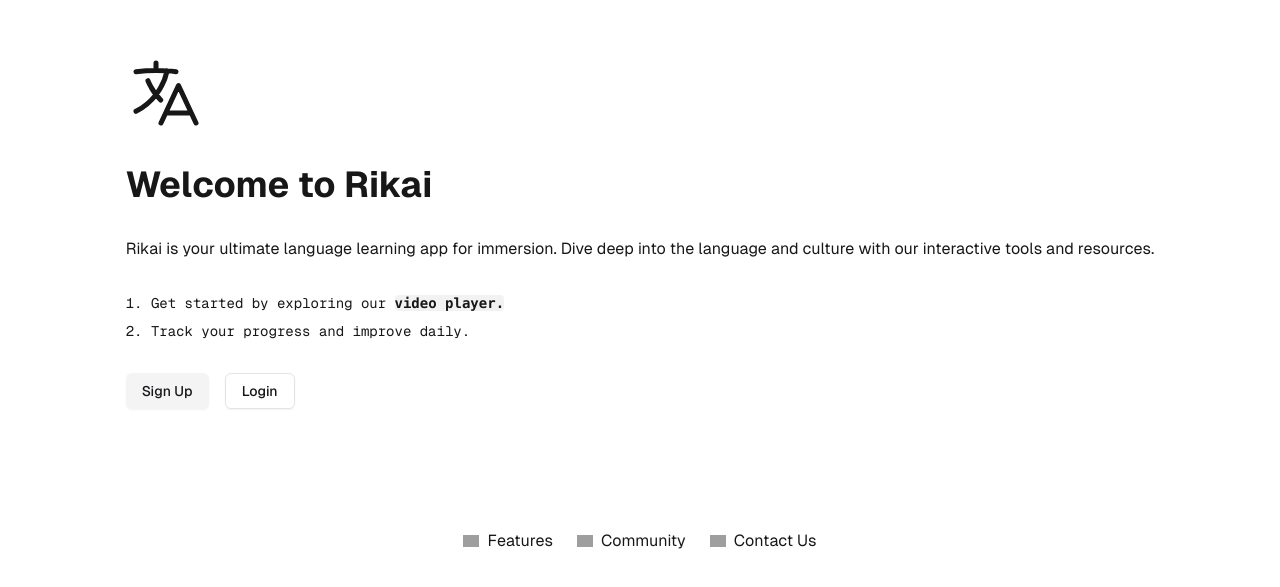
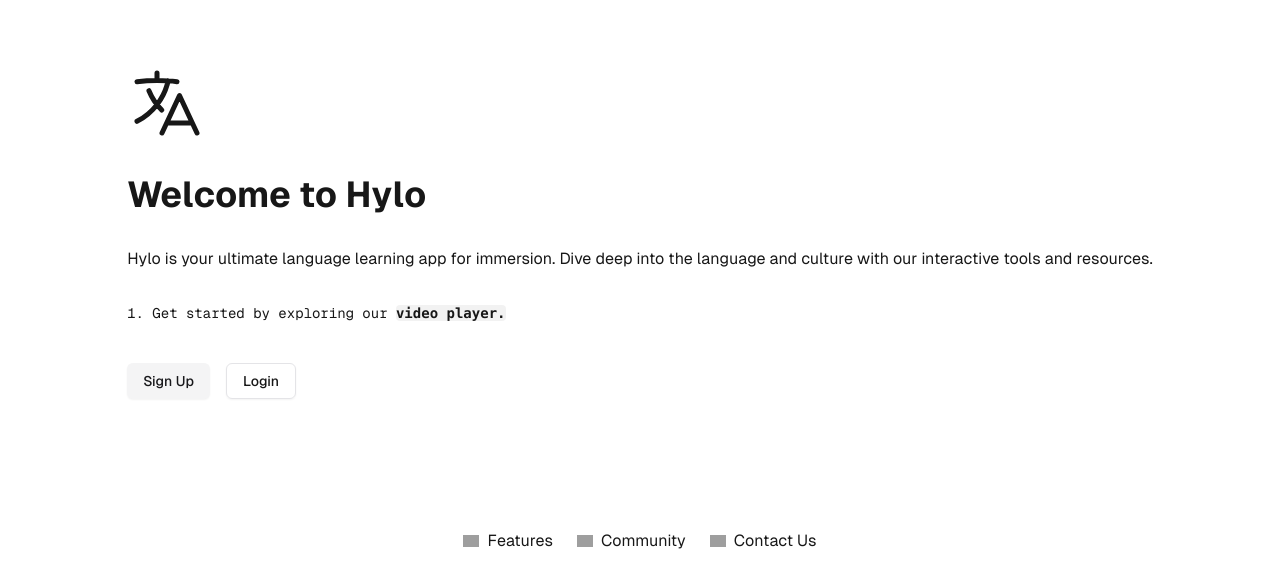
Before and after one commit to rtrinh760/hylo, a Next.js app: page / in a window 1280 px wide. Shown: the part 169-756 px from the top of the page. Built offline with nearby package versions, Linux system fonts and the light colour scheme; grey boxes are pictures that could not be loaded.

Commit message:
Quick fixes to naming

```diff
--- a/src/pages/home.tsx
+++ b/src/pages/home.tsx
@@ -29,7 +29,7 @@ export default function Home() {
     const { status } = useSession()
 
   if (status == "unauthenticated") {
-    router.push("/sign-in")
+    router.push("/")
   }
 
 
@@ -75,7 +75,7 @@ export default function Home() {
     <div className="overflow-auto overscroll-y-none">
       <div className="flex min-h-screen w-screen flex-col border">
         <div className="flex items-center border h-20">
-          <h1 className="ml-10 text-3xl">りかい</h1>
+          <h1 className="ml-10 text-3xl">Hylo</h1>
         </div>
 
         <main className="mt-4 mb-20 flex flex-col justify-center items-center">
--- a/src/pages/index.tsx
+++ b/src/pages/index.tsx
@@ -37,10 +37,10 @@ export default function LandingPage() {
           ></path>
         </svg>
         <h1 className="text-2xl sm:text-4xl font-bold text-center sm:text-left">
-          Welcome to Rikai
+          Welcome to Hylo
         </h1>
         <p className="text-sm sm:text-base text-center sm:text-left">
-          Rikai is your ultimate language learning app for immersion. Dive deep
+          Hylo is your ultimate language learning app for immersion. Dive deep
           into the language and culture with our interactive tools and
           resources.
         </p>
@@ -51,7 +51,6 @@ export default function LandingPage() {
               video player.{" "}
             </code>
           </li>
-          <li>Track your progress and improve daily.</li>
         </ol>
 
         <div className="flex gap-4 items-center flex-col sm:flex-row">
```
